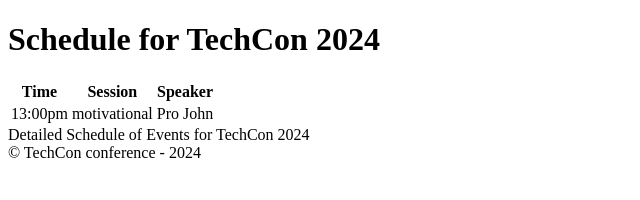
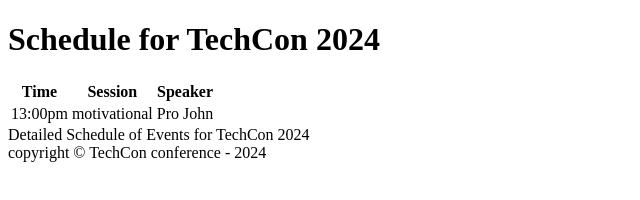
Before and after one commit to KojoBolt/TechCon_HTML, a plain HTML site: page techcon_website/schedule.html in a window 1280 px wide. Shown: the whole page, without its empty margins (0-640 px from the left). Drawn offline with Linux system fonts and the light colour scheme.

```diff
--- a/techcon_website/schedule.html
+++ b/techcon_website/schedule.html
@@ -25,7 +25,7 @@
         <caption>Detailed Schedule of Events for TechCon 2024</caption>
     </main>
 
-    <footer> &copy; TechCon conference - 2024 </footer>
+    <footer>copyright &copy; TechCon conference - 2024 </footer>
 
 </body>
 </html>
```
